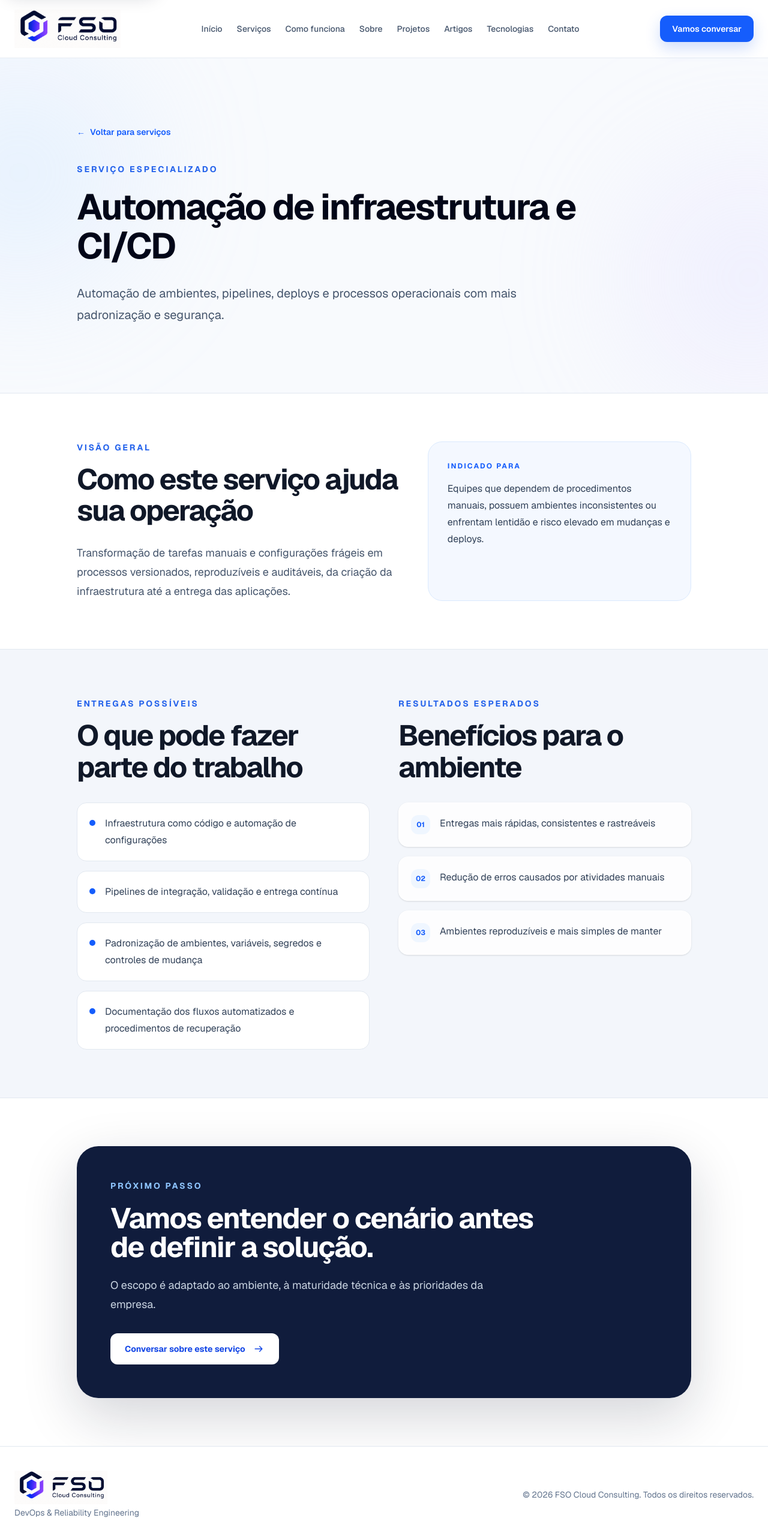
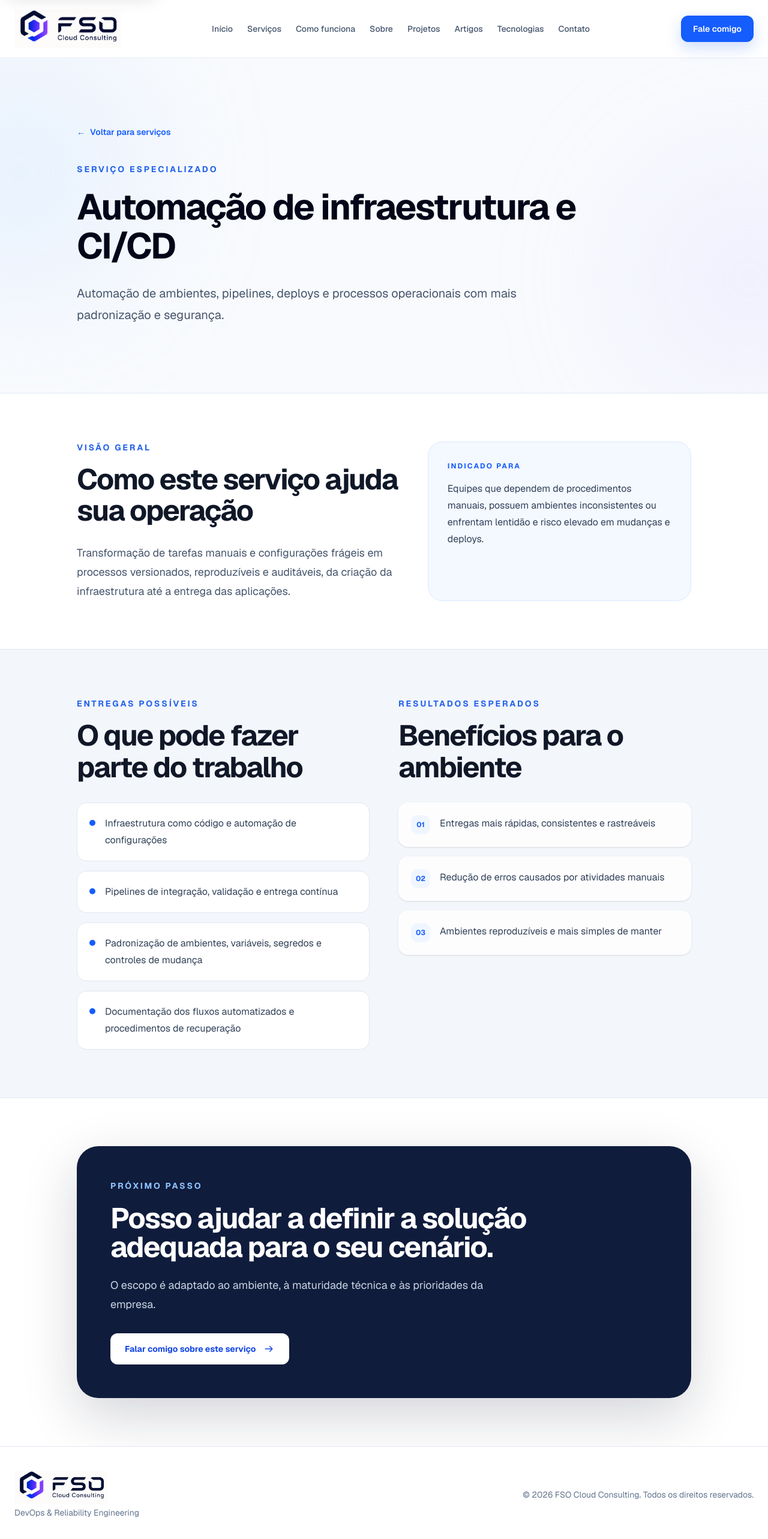
Before and after one commit to felipesalesdeoliveira/fso-cloud-consulting, a Next.js app: page /servicos/automacao-de-infraestrutura-e-cicd/ in a window 1280 px wide. Shown: the top 2566 px of the page at 60% size. Built offline with nearby package versions, Linux system fonts and the light colour scheme.

Commit message:
fix: use first-person voice across site (#33)

```diff
--- a/app/servicos/[slug]/page.tsx
+++ b/app/servicos/[slug]/page.tsx
@@ -132,7 +132,7 @@ export default async function ServicePage({ params }: ServicePageProps) {
               Próximo passo
             </p>
             <h2 className="mt-5 max-w-3xl text-3xl font-bold tracking-[-0.035em] md:text-5xl">
-              Vamos entender o cenário antes de definir a solução.
+              Posso ajudar a definir a solução adequada para o seu cenário.
             </h2>
             <p className="mt-6 max-w-2xl text-lg leading-8 text-slate-300">
               O escopo é adaptado ao ambiente, à maturidade técnica e às prioridades da empresa.
@@ -141,7 +141,7 @@ export default async function ServicePage({ params }: ServicePageProps) {
               href="/#contato"
               className="mt-8 inline-flex items-center gap-3 rounded-xl bg-white px-6 py-4 text-sm font-bold text-blue-700 transition hover:-translate-y-1 hover:bg-blue-50"
             >
-              Conversar sobre este serviço
+              Falar comigo sobre este serviço
               <ArrowIcon />
             </Link>
           </div>
--- a/components/Contact.tsx
+++ b/components/Contact.tsx
@@ -47,7 +47,7 @@ export function Contact() {
               Sua infraestrutura está preparada para crescer com confiabilidade?
             </h2>
             <p className="mt-7 max-w-xl text-lg leading-8 text-slate-300">
-              Vamos conversar sobre os desafios do seu ambiente e identificar oportunidades de automação, observabilidade, estabilidade e redução de custos.
+              Quero conhecer os desafios do seu ambiente e ajudar a identificar oportunidades de automação, observabilidade, estabilidade e redução de custos.
             </p>
             <a
               href="https://wa.me/5548996297388?text=Ol%C3%A1%21%20Conheci%20a%20FSO%20Cloud%20Consulting%20pelo%20site%20e%20gostaria%20de%20conversar%20sobre%20os%20servi%C3%A7os."
--- a/components/Header.tsx
+++ b/components/Header.tsx
@@ -56,7 +56,7 @@ export function Header() {
           href="/#contato"
           className="hidden rounded-xl bg-blue-600 px-5 py-3 text-sm font-semibold text-white shadow-[0_10px_25px_rgba(37,99,235,0.22)] transition duration-300 hover:-translate-y-0.5 hover:bg-blue-700 hover:shadow-[0_14px_32px_rgba(37,99,235,0.30)] lg:inline-flex"
         >
-          Vamos conversar
+          Fale comigo
         </Link>
       </div>
 
--- a/components/Hero.tsx
+++ b/components/Hero.tsx
@@ -480,7 +480,7 @@ export function Hero() {
               href="#servicos"
               className="inline-flex w-full items-center justify-center gap-3 rounded-xl bg-blue-600 px-6 py-4 text-center text-sm font-semibold text-white shadow-[0_14px_32px_rgba(37,99,235,0.25)] transition duration-300 hover:-translate-y-1 hover:bg-blue-700 hover:shadow-[0_18px_40px_rgba(37,99,235,0.32)] sm:w-auto"
             >
-              Conheça nossos serviços
+              Conheça meus serviços
               <ArrowIcon />
             </a>
 
@@ -488,7 +488,7 @@ export function Hero() {
               href="#contato"
               className="inline-flex w-full items-center justify-center rounded-xl border border-slate-300 bg-white/80 px-6 py-4 text-center text-sm font-semibold text-slate-700 shadow-sm transition duration-300 hover:-translate-y-1 hover:border-blue-300 hover:text-blue-700 hover:shadow-lg sm:w-auto"
             >
-              Vamos conversar
+              Fale comigo
             </a>
           </div>
 
```
